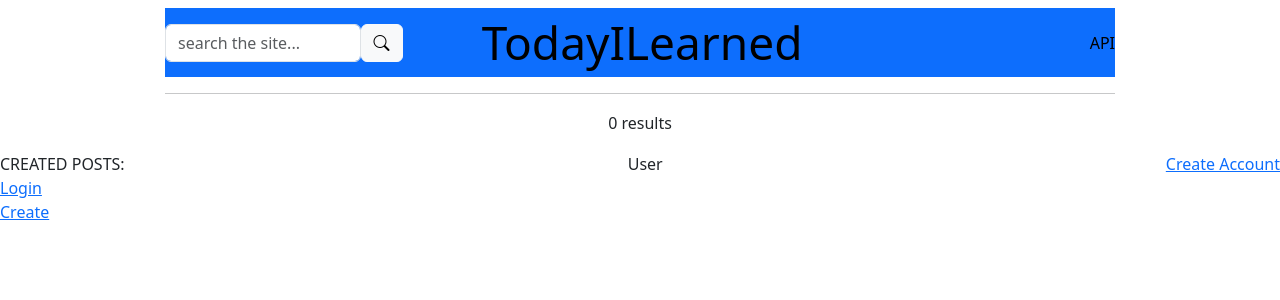
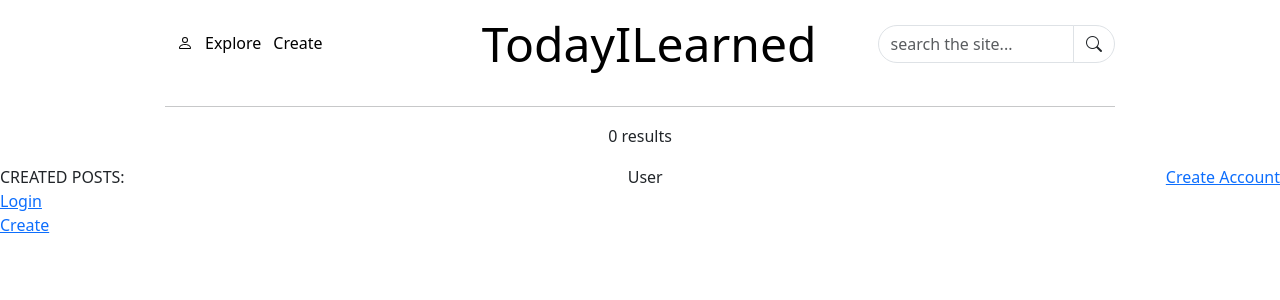
Before and after one commit to ilverm/TodayILearned, a Django app: page /search/ in a window 1280 px wide. Shown: the top 300 px of the page. Run offline with Django 4.2, Linux system fonts and the light colour scheme.

Commit message:
Updated home template and added remove_margins filter

```diff
--- a/posts/templatetags/remove_links.py
+++ b/posts/templatetags/remove_links.py
@@ -18,7 +18,7 @@ def remove_links(value):
             link.replace_with(link.text)
             value = str(soup)
     except Exception as e:
-        # Handle specific exceptions (e.g., BeautifulSoup's exceptions) here
+        # Is there a more specific exception?
         print(f"An error occurred: {e}")
 
     return value
--- a/posts/views.py
+++ b/posts/views.py
@@ -19,8 +19,8 @@ User = get_user_model()
 
 def home_page(request):
     post_qs = Post.objects.filter(private=False).order_by('-created_at')
-    no_posts_per_tags = Tag.objects.annotate(num_posts=Count('posts_tag'))[:9]
-    context = {'post_qs': post_qs, 'posts_per_tag': no_posts_per_tags}
+    no_posts_per_tag = Tag.objects.annotate(num_posts=Count('posts_tag'))[:10]
+    context = {'post_qs': post_qs, 'posts_per_tag': no_posts_per_tag}
     return render(request, 'home.html', context=context)
 
 def search(request):
--- a/templates/base.html
+++ b/templates/base.html
@@ -25,27 +25,48 @@
                                 </button>
                                 <div class="collapse navbar-collapse main-nav justify-content-between align-items-center" id="navbarSupportedContent">
                                     <div class="col-3">
-                                        <form class="d-lg-flex" action="{% url 'search' %}">
-                                            <input class="form-control search-input" type="text" id="site-search" name="q" autocomplete="off" placeholder="search the site..." required>
-                                            <button type="submit" class="btn btn-light search-btn"><i class="bi bi-search"></i></button>
-                                        </form>
+                                        <div class="d-inline-flex align-items-center justify-content-between">
+                                            <div class="dropdown">
+                                                <button class="d-flex btn btn-secondary user-dropdown" type="button" data-bs-toggle="dropdown" aria-expanded="false">
+                                                    <svg xmlns="http://www.w3.org/2000/svg" width="16" height="16" fill="currentColor" class="bi bi-person" viewBox="0 0 16 16" style="color: black;">
+                                                        <path d="M8 8a3 3 0 1 0 0-6 3 3 0 0 0 0 6m2-3a2 2 0 1 1-4 0 2 2 0 0 1 4 0m4 8c0 1-1 1-1 1H3s-1 0-1-1 1-4 6-4 6 3 6 4m-1-.004c-.001-.246-.154-.986-.832-1.664C11.516 10.68 10.289 10 8 10s-3.516.68-4.168 1.332c-.678.678-.83 1.418-.832 1.664z"/>
+                                                    </svg>
+                                                </button>
+                                                <ul class="dropdown-menu dropdowns">
+                                                    <li><a class="dropdown-item first-dropdown" href="#">Action</a></li>
+                                                    <li><a class="dropdown-item second-dropdown" href="#">Another action</a></li>
+                                                    <li><a class="dropdown-item api-dropdown" href="{% url 'api_home' %}"> API</a></li>
+                                                </ul>
+                                            </div>
+                                            <a href="#" style="text-decoration: none; color: black; padding-right: 12px;">
+                                                Explore
+                                            </a>
+                                            <a href="{% url 'create' %}" style="text-decoration: none; color: black;">Create</a>
+                                        </div>
                                     </div>
+
                                     <div class="col-4 text-center">
                                         <a class="nav-home" aria-current="page" href="{% url 'home' %}">TodayILearned</a>
                                     </div>
                                     <div class="col-3 text-end">
-                                        {{ user.username }}
-                                        <a class="nav-api-link" href="{% url 'api_home' %}">API</a>
+                                        <form class="d-lg-flex" action="{% url 'search' %}">
+                                            <div class="input-group">
+                                                <input class="form-control search-input search-bar" type="text" id="site-search" name="q" autocomplete="off" placeholder="search the site... " required>
+                                                <button type="submit" class="btn search-btn search-icon"><i class="bi bi-search"></i></button>
+                                            </div>
+                                        </form>
                                     </div>
                                 </div>
                             </div>
                         </nav>
+
                         <!-- tags nav bar -->
-                        <div class="d-lg-flex justify-content-around tag-nav-bar">
+                        <div class="d-lg-flex justify-content-around tag-nav-bar" style="margin-top: 10px;">
                             {% for obj in posts_per_tag %}
                                 <span>{{ obj }}</span>
                             {% endfor %}
                         </div>
+
                         <hr>
                     </div>
                     <div class="col"></div>
--- a/templates/home.html
+++ b/templates/home.html
@@ -1,5 +1,6 @@
 {% extends 'base.html' %}
 {% load remove_links %}
+{% load remove_margins %}
 
 {% block title %}TodayILearned{% endblock title %}
 
@@ -13,9 +14,9 @@
             <!-- All posts -->
             {% for obj in post_qs %}
                 <div class="each-object rounded">
-                    <div class="d-flex align-items-center" style="font-size: 12px; margin-top: 10px;">
+                    <div class="d-flex align-items-center" style="margin-top: 10px;">
                         <span class="tag_timesince">
-                            {{ obj.tag }} &#x2022; {{ obj.created_at|timesince }} ago
+                            {{ obj.author.username }}
                         </span>
                     </div>
                     <div class="d-flex">
@@ -26,14 +27,11 @@
                         </strong>
                     </div>
                     <div class="d-flex">
-                        <span class="text-start">{{ obj.content|remove_links|safe|truncatewords:50 }}</span>
+                        <span class="text-start">{{ obj.content|remove_links|remove_margins|safe|truncatewords:50 }}</span>
                     </div>
-                    <div class="d-flex align-items-center" style="margin-bottom: 10px;">
-                        <svg xmlns="http://www.w3.org/2000/svg" width="16" height="16" fill="currentColor" class="bi bi-arrow-up-circle" viewBox="0 0 16 16">
-                            <path fill-rule="evenodd" d="M1 8a7 7 0 1 0 14 0A7 7 0 0 0 1 8m15 0A8 8 0 1 1 0 8a8 8 0 0 1 16 0m-7.5 3.5a.5.5 0 0 1-1 0V5.707L5.354 7.854a.5.5 0 1 1-.708-.708l3-3a.5.5 0 0 1 .708 0l3 3a.5.5 0 0 1-.708.708L8.5 5.707z"/>
-                            </svg>
+                    <div class="d-flex align-items-center" style="margin-bottom: 10px; margin-top: 5px;">
                         <span class="likes-home">
-                            {{ obj.likes }}
+                            {{ obj.tag }} &#x2022; {{ obj.created_at|timesince }} ago
                         </span>
                     </div>
                 </div>
@@ -41,6 +39,7 @@
                     <hr style="margin-top: 10px; margin-bottom: 10px;">
                 {% endif %}
             {% endfor %}
+
             {% endblock single_post %}
         </div>
         <div class="col"></div>
--- a/templates/searched.html
+++ b/templates/searched.html
@@ -1,5 +1,6 @@
 {% extends 'home.html' %}
 {% load remove_links %}
+{% load remove_margins %}
 
 {% block single_post %}
 {% if searched %}
@@ -18,7 +19,7 @@
                 </strong>
             </div>
             <div class="d-flex">
-                <span class="text-start">{{ obj.content|remove_links|safe|truncatewords:50 }}</span>
+                <span class="text-start">{{ obj.content|remove_links|remove_margins|safe|truncatewords:50 }}</span>
             </div>
             <div class="d-flex align-items-center" style="margin-bottom: 10px;">
                 <svg xmlns="http://www.w3.org/2000/svg" width="16" height="16" fill="currentColor" class="bi bi-arrow-up-circle" viewBox="0 0 16 16">
--- a/templates/static/css/style.css
+++ b/templates/static/css/style.css
@@ -9,8 +9,8 @@
 }
 
 .main-nav {
-    background-color: rgb(13, 110, 253);
-    /* background-color: white; */
+    /* background-color: rgb(13, 110, 253); */
+    background-color: white;
 }
 
 .nav-container-fluid {
@@ -24,9 +24,42 @@
 
 .nav-home {
     color: black !important;
-    font-size: 46px !important;
+    font-size: 48px !important;
     text-decoration: none;
 }
+
+.user-dropdown {
+    background-color: transparent !important;
+    border-color: transparent !important;
+    padding-top: 0% !important;
+    padding-bottom: 0% !important;
+    border: 0px !important;
+}
+
+/* .bi-person {
+    margin-bottom: 5px !important;
+} */
+
+ul.dropdowns > li a:focus {
+    background-color: rgba(0, 0, 0, 0.175) !important;
+    color: black !important;
+}
+
+.search-bar {
+    border-radius: 50px 0px 0px 50px !important;
+    background-color: white !important;
+}
+
+.search-icon {
+    border-radius: 0px 50px 50px 0px !important;
+    border: 1px solid;
+    border-color: #dee2e6 !important;
+}
+
+.search-bar:focus {
+    border-color: #dee2e6 !important;
+    box-shadow: none !important;
+  }
 
 /* home.html */
 
@@ -48,9 +81,9 @@
 }
 
 /* doesnt work */
-.tag_simesince {
-    font-size: 1px !important;
-    font-weight: bold !important;
+.tag_timesince {
+    font-size: 12px !important;
+    color: rgb(87, 111, 118)
 }
 
 .link-title-home {
@@ -64,5 +97,6 @@
 }
 
 .likes-home {
-    margin-left: 5px;
+    font-size: 12px !important;
+    color: rgb(87, 111, 118)
 }
```
Also changed, not shown: posts/templatetags/remove_margins.py (added, +21 -0 lines).
